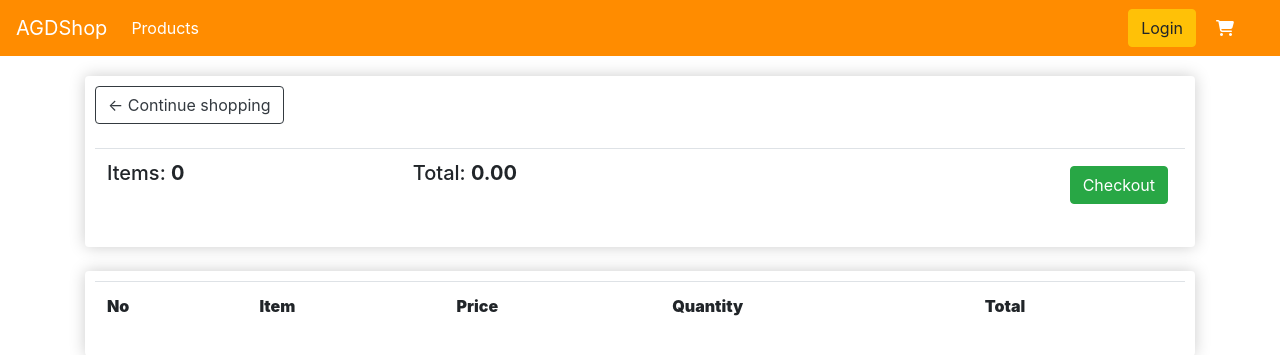
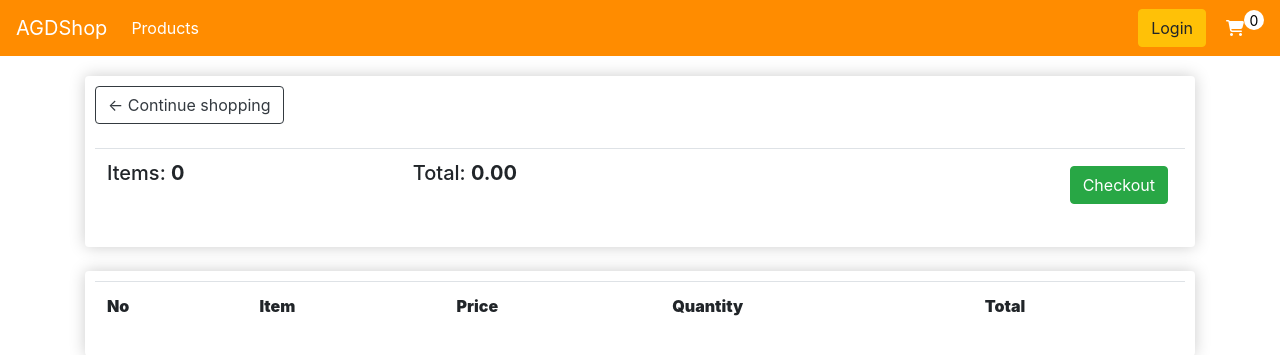
Before and after one commit to xanna6/eCommerce, a Django app: page /cart/ in a window 1280 px wide. Shown: the top 355 px of the page. Run offline with Django 5.2, Linux system fonts and the light colour scheme; lists and menus that the app fills with data are empty; some libraries are stand-ins or nearby versions.

Commit message:
displaying number of items in cart on navbar

```diff
--- a/static/css/styles.css
+++ b/static/css/styles.css
@@ -1,7 +1,6 @@
 a.cart-icon {
     color: white;
     margin-left: 20px;
-    margin-right: 30px;
     display: inline-block;
 }
 
@@ -62,3 +61,14 @@ a.cart-icon {
     display: inline-block;
     padding: 5px;
 }
+
+.cart-total {
+    display: block;
+    text-align: center;
+    color: black;
+    background-color: white;
+    width: 20px;
+    height: 20px;
+    border-radius: 50%;
+    font-size: 14px;
+}
--- a/store/templates/main.html
+++ b/store/templates/main.html
@@ -69,6 +69,7 @@
               <a href="{% url 'cart' %}" class="cart-icon">
                   <i class="fa-solid fa-cart-shopping"></i>
               </a>
+              <p class="cart-total">{{cartItems}}</p>
 
           </div>
       </div>
--- a/store/views.py
+++ b/store/views.py
@@ -6,8 +6,19 @@ from django.http import JsonResponse
 
 
 def products(request):
+
+    if request.user.is_authenticated:
+        customer = request.user.customer
+        order, created = Order.objects.get_or_create(customer=customer, completed=False)
+        items = order.orderitem_set.all()
+        orderItems = order.get_cart_items
+    else:
+        items = []
+        order = {'get_cart_total': 0, 'get_cart_items': 0}
+        orderItems = order['get_cart_items']
+
     product_list = Product.objects.all()
-    context = {'products': product_list}
+    context = {'products': product_list, 'cartItems': orderItems}
     return render(request, 'products.html', context)
 
 
@@ -16,11 +27,13 @@ def cart(request):
         customer = request.user.customer
         order, created = Order.objects.get_or_create(customer=customer, completed=False)
         items = order.orderitem_set.all()
+        orderItems = order.get_cart_items
     else:
         items = []
         order = {'get_cart_total': 0, 'get_cart_items': 0}
+        orderItems = order['get_cart_items']
 
-    context = {'items': items, 'order': order}
+    context = {'items': items, 'order': order, 'cartItems': orderItems}
     return render(request, 'cart.html', context)
 
 
@@ -29,11 +42,13 @@ def checkout(request):
         customer = request.user.customer
         order, created = Order.objects.get_or_create(customer=customer, completed=False)
         items = order.orderitem_set.all()
+        orderItems = order.get_cart_items
     else:
         items = []
         order = {'get_cart_total': 0, 'get_cart_items': 0}
+        orderItems = order['get_cart_items']
 
-    context = {'items': items, 'order': order}
+    context = {'items': items, 'order': order, 'cartItems': orderItems}
     return render(request, 'checkout.html', context)
 
 
```
